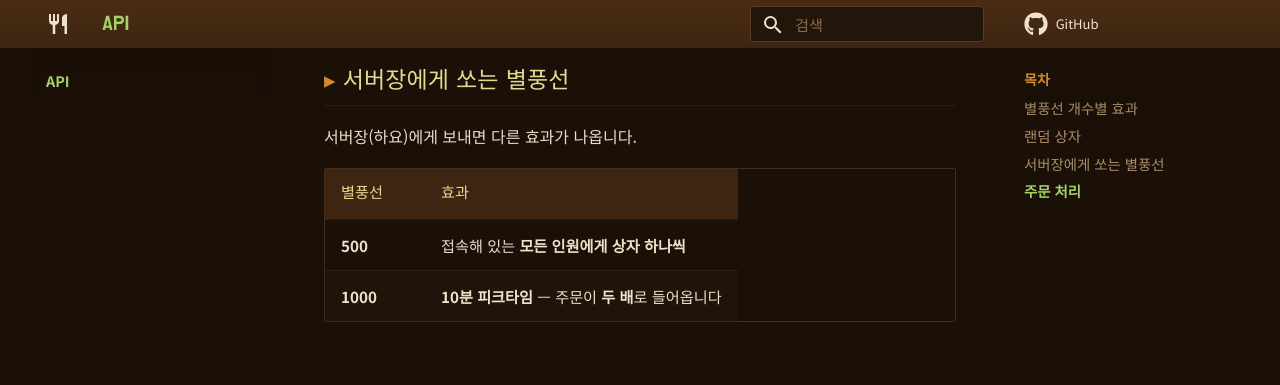
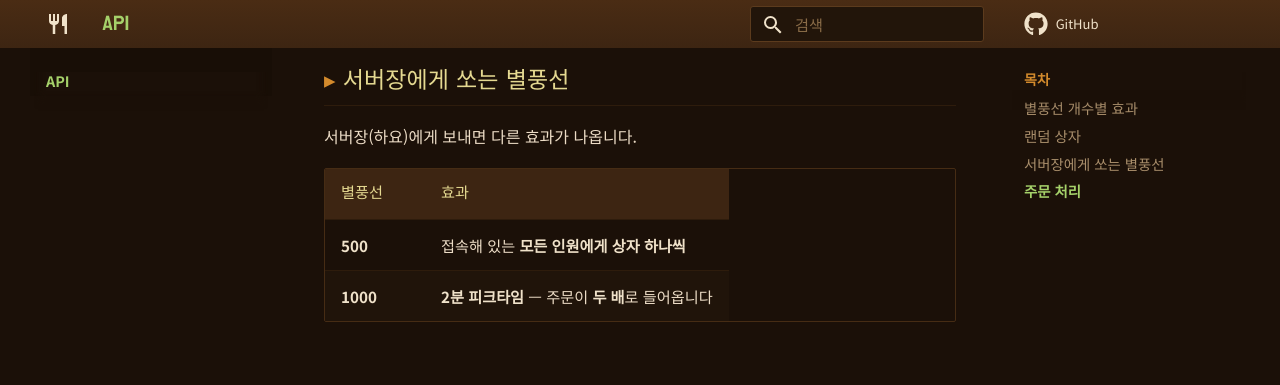
Before and after one commit to aca-kor-team/hayo-wiki, an MkDocs documentation site: the page built from docs/api/index.md, in a window 1280 px wide and 900 px high, scrolled down 2006 px. Shown: the top 385 px of the window. Built offline with MkDocs 1.6.1 and Material for MkDocs 9.7.7, drawn with Linux system fonts in a browser that asks for light colours; some web fonts are replaced; comment, search, counter and statistics services are not loaded.

Commit message:
피크타임 지속 시간을 2분으로 수정
Co-Authored-By: Claude Opus 5 <noreply@anthropic.com>

```diff
--- a/docs/api/index.md
+++ b/docs/api/index.md
@@ -57,7 +57,7 @@ description: 시청자가 별풍선으로 요리를 주문하고 아이템을
 | 별풍선 | 효과 |
 |---|---|
 | **500** | 접속해 있는 **모든 인원에게 상자 하나씩** |
-| **1000** | **10분 피크타임** — 주문이 **두 배**로 들어옵니다 |
+| **1000** | **2분 피크타임** — 주문이 **두 배**로 들어옵니다 |
 
 ## 주문 처리
 
```
